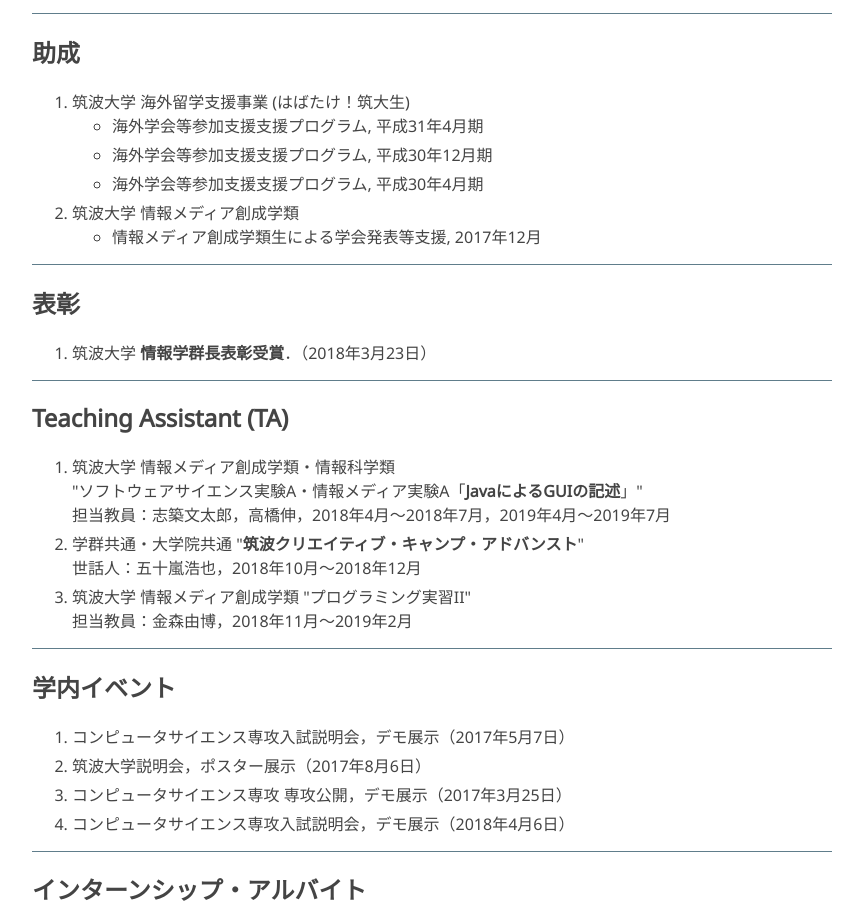
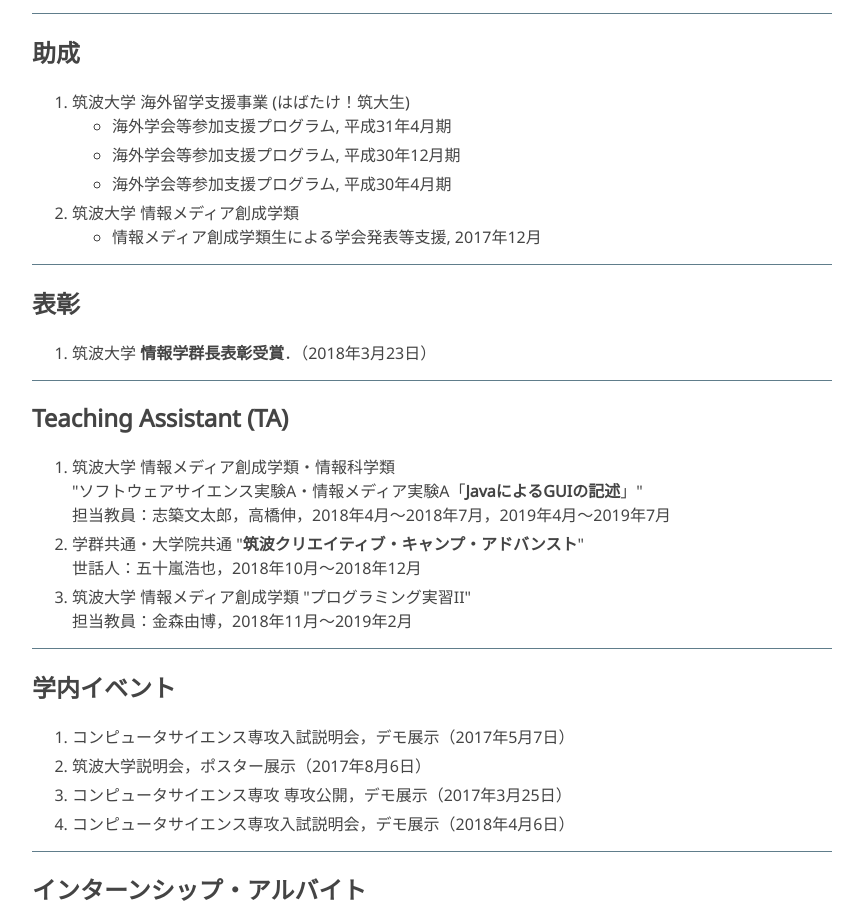
Before and after one commit to Kyome22/Kyome22.github.io, a plain HTML site: page index.html in a window 1280 px wide. Shown: the part 3351-4264 px from the top of the page, without its empty margins (208-1071 px from the left). Drawn offline with Linux system fonts and the light colour scheme; a web font is replaced by a local one.

Commit message:
支援支援

```diff
--- a/index.html
+++ b/index.html
@@ -193,13 +193,13 @@
             <ol>
                 <li>筑波大学 海外留学支援事業 (はばたけ！筑大生)
                     <ul>
-                        <li>海外学会等参加支援支援プログラム, 平成31年4月期</li>
+                        <li>海外学会等参加支援プログラム, 平成31年4月期</li>
                     </ul>
                     <ul>
-                        <li>海外学会等参加支援支援プログラム, 平成30年12月期</li>
+                        <li>海外学会等参加支援プログラム, 平成30年12月期</li>
                     </ul>
                     <ul>
-                        <li>海外学会等参加支援支援プログラム, 平成30年4月期</li>
+                        <li>海外学会等参加支援プログラム, 平成30年4月期</li>
                     </ul>
                 </li>
                 <li>筑波大学 情報メディア創成学類
```
